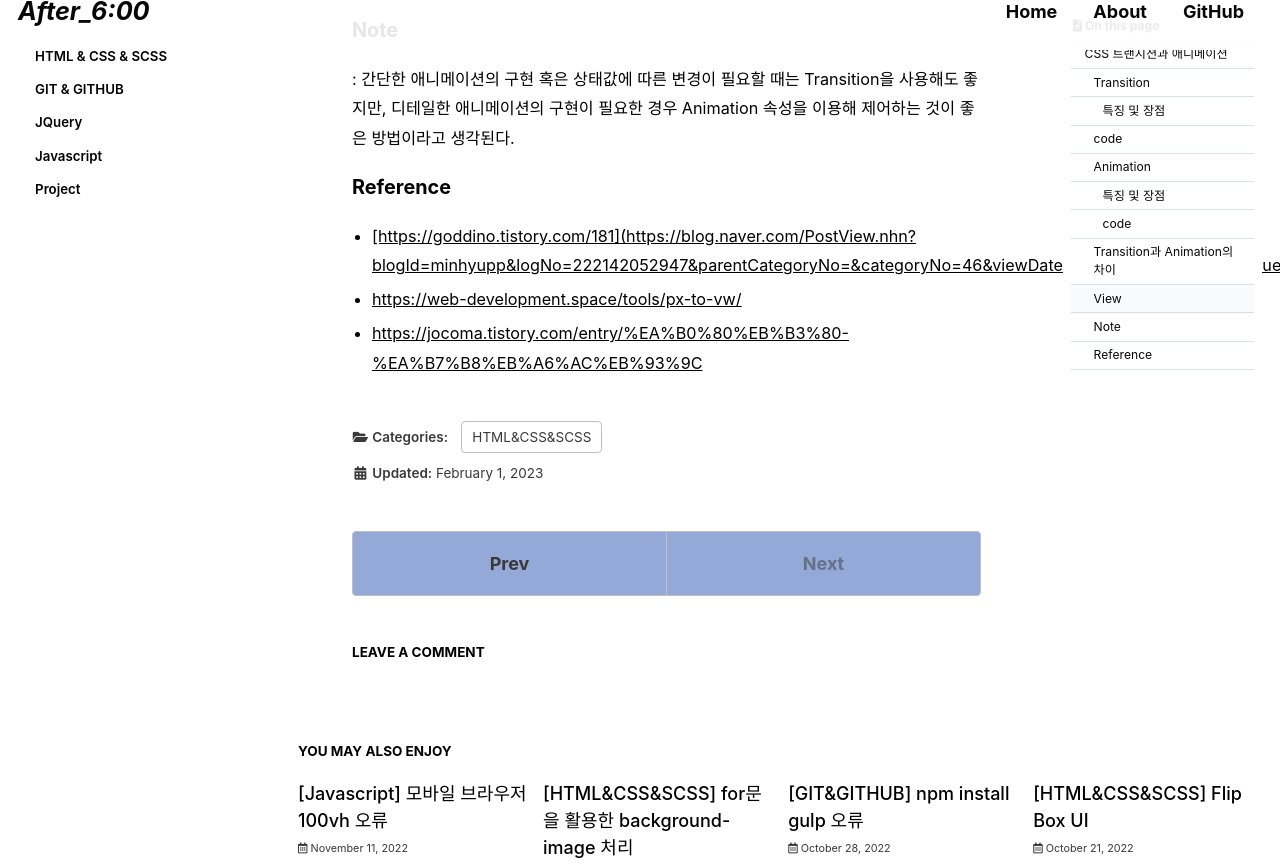
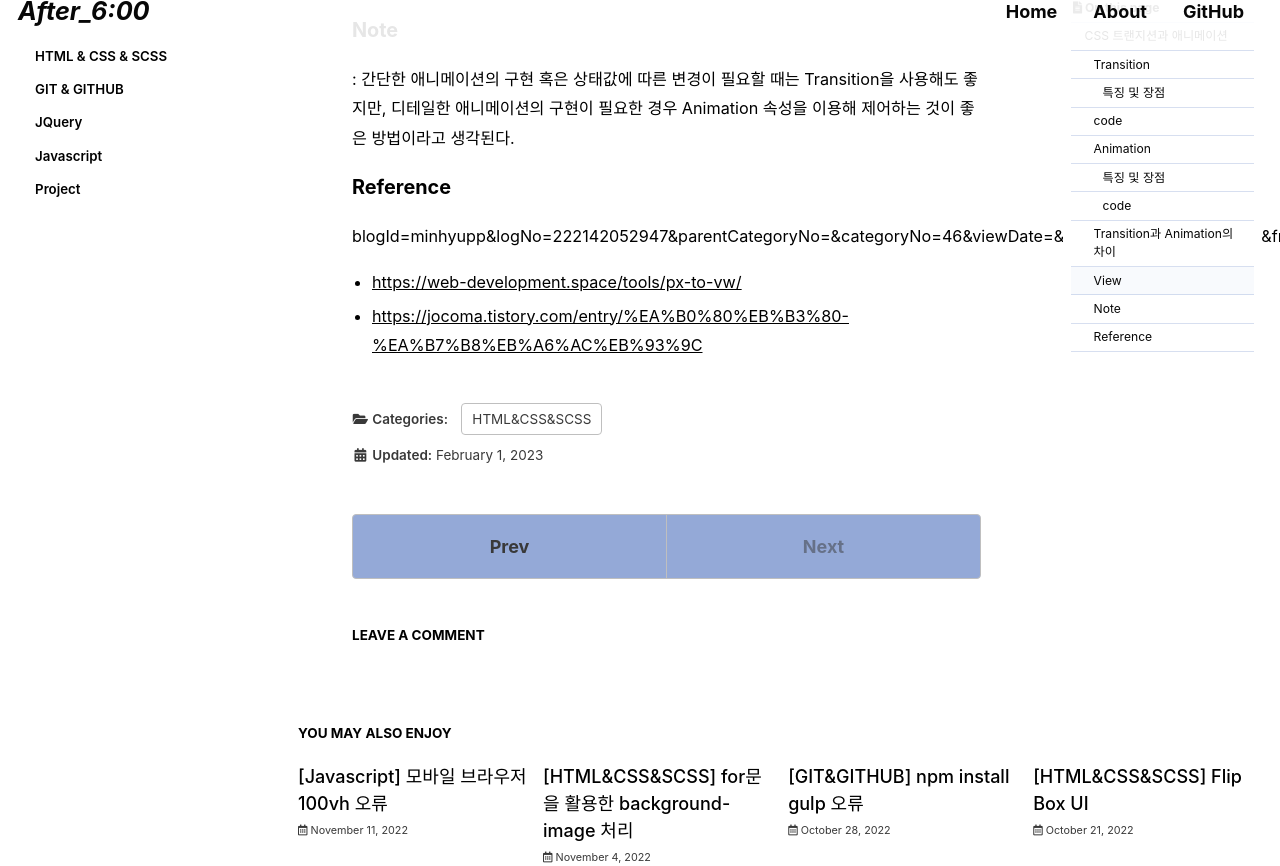
Before and after one commit to Chohyejin53/Chohyejin53.github.io, a Jekyll site: the page built from _posts/2023-02-01-categories-transition_animation.md, in a window 1280 px wide and 900 px high, scrolled down 2223 px, cut to the strip 34-900 px from the top of the window. Built offline with Jekyll 4.4.1, drawn with Linux system fonts in a browser that asks for light colours; cached includes are drawn as plain includes; some web fonts are replaced; comment, search, counter and statistics services are not loaded; part of the change alters nothing that is shown.

Commit message:
Update 2023-02-01-categories-transition_animation.md

```diff
--- a/_posts/2023-02-01-categories-transition_animation.md
+++ b/_posts/2023-02-01-categories-transition_animation.md
@@ -86,6 +86,6 @@ transition: background-color 0.5s linear 0.5s;
 : 간단한 애니메이션의 구현 혹은 상태값에 따른 변경이 필요할 때는 Transition을 사용해도 좋지만, 디테일한 애니메이션의 구현이 필요한 경우 Animation 속성을 이용해 제어하는 것이 좋은 방법이라고 생각된다.
 
 ### Reference
-- [[https://goddino.tistory.com/181](https://blog.naver.com/PostView.nhn?blogId=minhyupp&logNo=222142052947&parentCategoryNo=&categoryNo=46&viewDate=&isShowPopularPosts=true&from=search)](https://blog.naver.com/PostView.nhn?blogId=minhyupp&logNo=222142052947&parentCategoryNo=&categoryNo=46&viewDate=&isShowPopularPosts=true&from=search)
+blogId=minhyupp&logNo=222142052947&parentCategoryNo=&categoryNo=46&viewDate=&isShowPopularPosts=true&from=search)
 - [https://web-development.space/tools/px-to-vw/ ](https://til.mmyeon.com/animation/)
 - [https://jocoma.tistory.com/entry/%EA%B0%80%EB%B3%80-%EA%B7%B8%EB%A6%AC%EB%93%9C](https://velog.io/@hyemz/%EC%9B%B9-%EC%95%A0%EB%8B%88%EB%A9%94%EC%9D%B4%EC%85%98-%EC%8B%9C%EB%8F%84%ED%95%B4%EB%B3%B4%EA%B8%B0)
```
